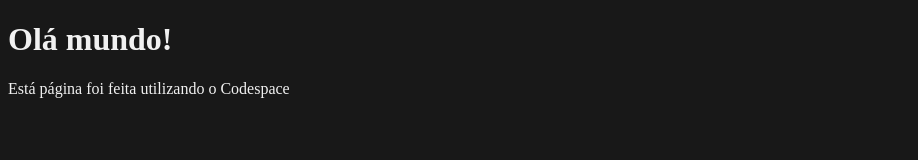
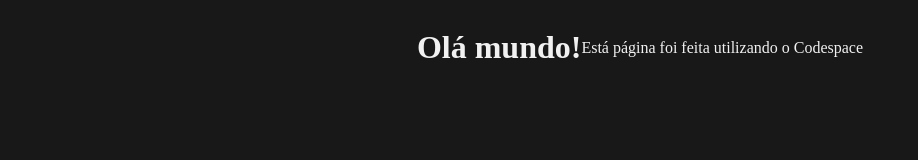
Before and after one commit to SimplyOrtiz/pagina-codespace, a plain HTML site: page index.html in a window 1280 px wide. Shown: the whole page, without its empty margins (0-918 px from the left). Drawn offline with Linux system fonts and the light colour scheme.

Commit message:
Centered the div

```diff
--- a/index.html
+++ b/index.html
@@ -7,8 +7,11 @@
     <link rel="stylesheet" href="./src/css/style.css">
 </head>
 <body>
-    <h1>Olá mundo!</h1>
-    <p>Está página foi feita utilizando o Codespace</p>
+    <div class="centered">
+        <h1>Olá mundo!</h1>
+        <p>Está página foi feita utilizando o Codespace</p>
+    </div>
+
     <script src="./src/js/script.js"></script>
 </body>
 </html>
--- a/src/css/style.css
+++ b/src/css/style.css
@@ -2,3 +2,9 @@ html{
     background-color: #181818;
     color: #f1f1f1;
 }
+
+.centered {
+    display: flex;
+    justify-content: center;
+    align-items: center;
+}
```
